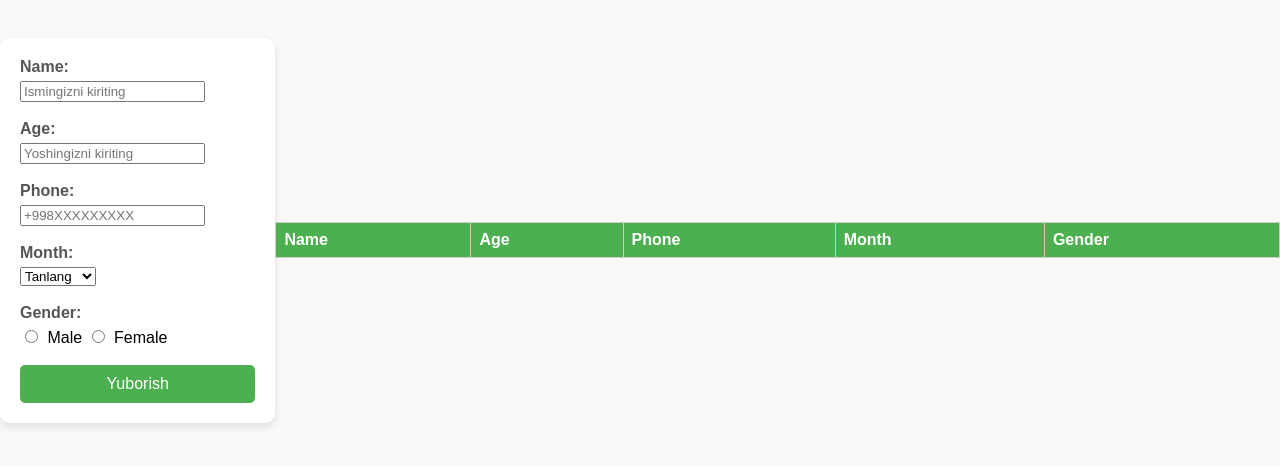
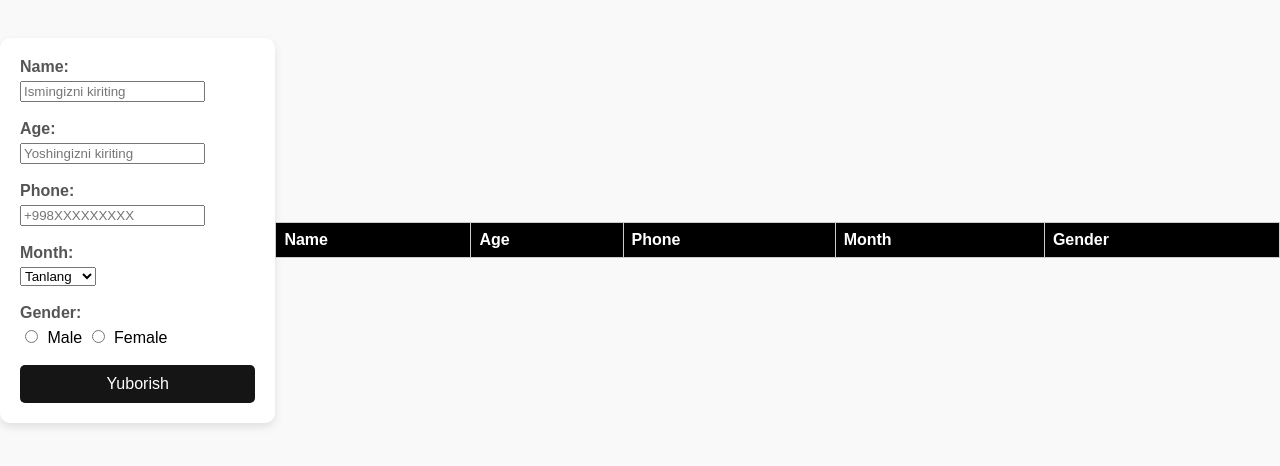
Before and after one commit to Abubakr0009/malumot-kiritish, a plain HTML site: page index.html in a window 1280 px wide. Shown: the part 170-636 px from the top of the page. Drawn offline with Linux system fonts and the light colour scheme.

Commit message:
yangiish

```diff
--- a/style.css
+++ b/style.css
@@ -47,7 +47,7 @@
       button {
         width: 100%;
         padding: 10px;
-        background-color: #4CAF50;
+        background-color: #141514;
         color: white;
         border: none;
         border-radius: 5px;
@@ -56,7 +56,7 @@
       }
 
       button:hover {
-        background-color: #45a049;
+        background-color: #0d0e0d;
       }
 
       table {
@@ -73,6 +73,6 @@
       }
 
       table th {
-        background-color: #4CAF50;
+        background-color: #000000;
         color: white;
       }
```
